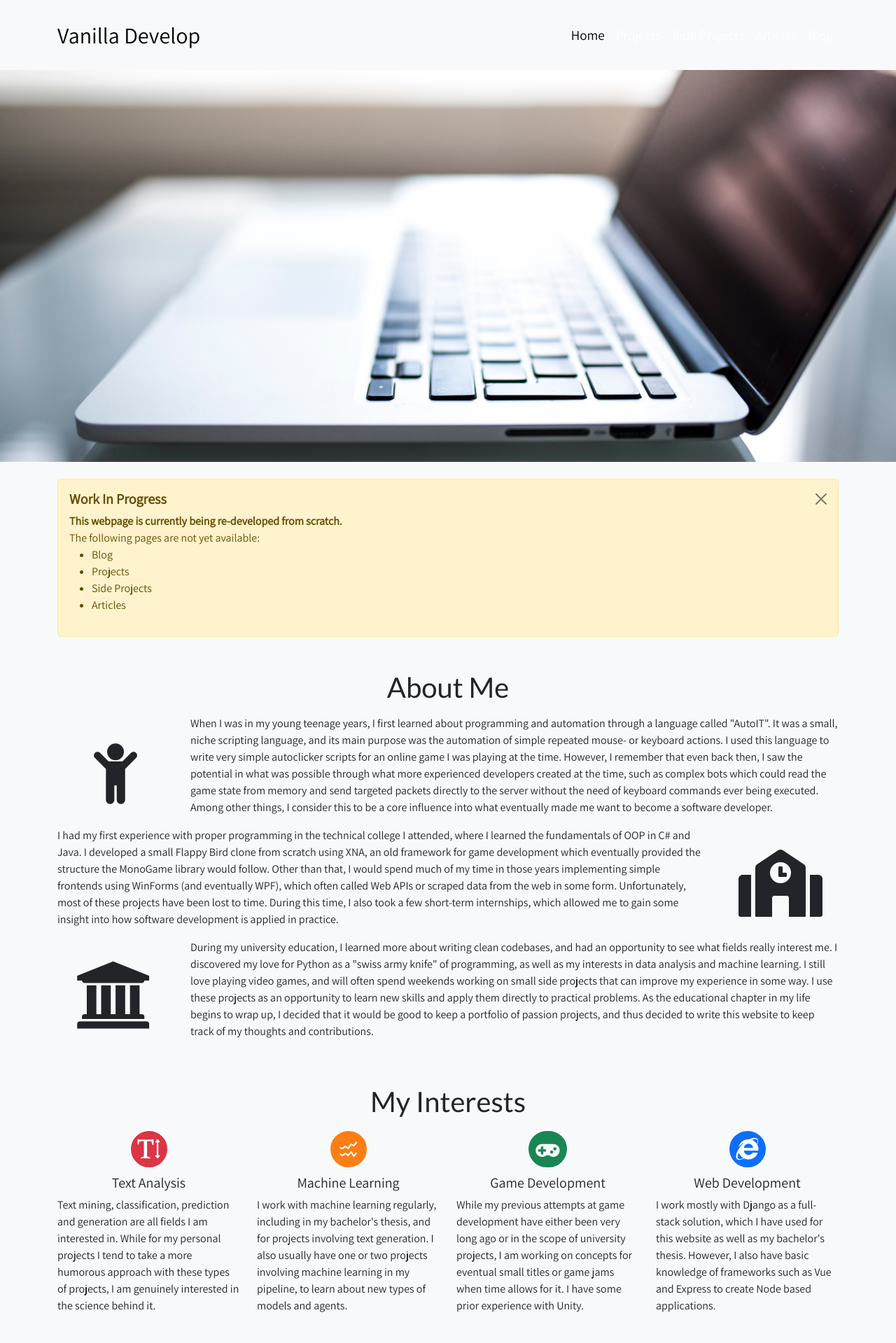
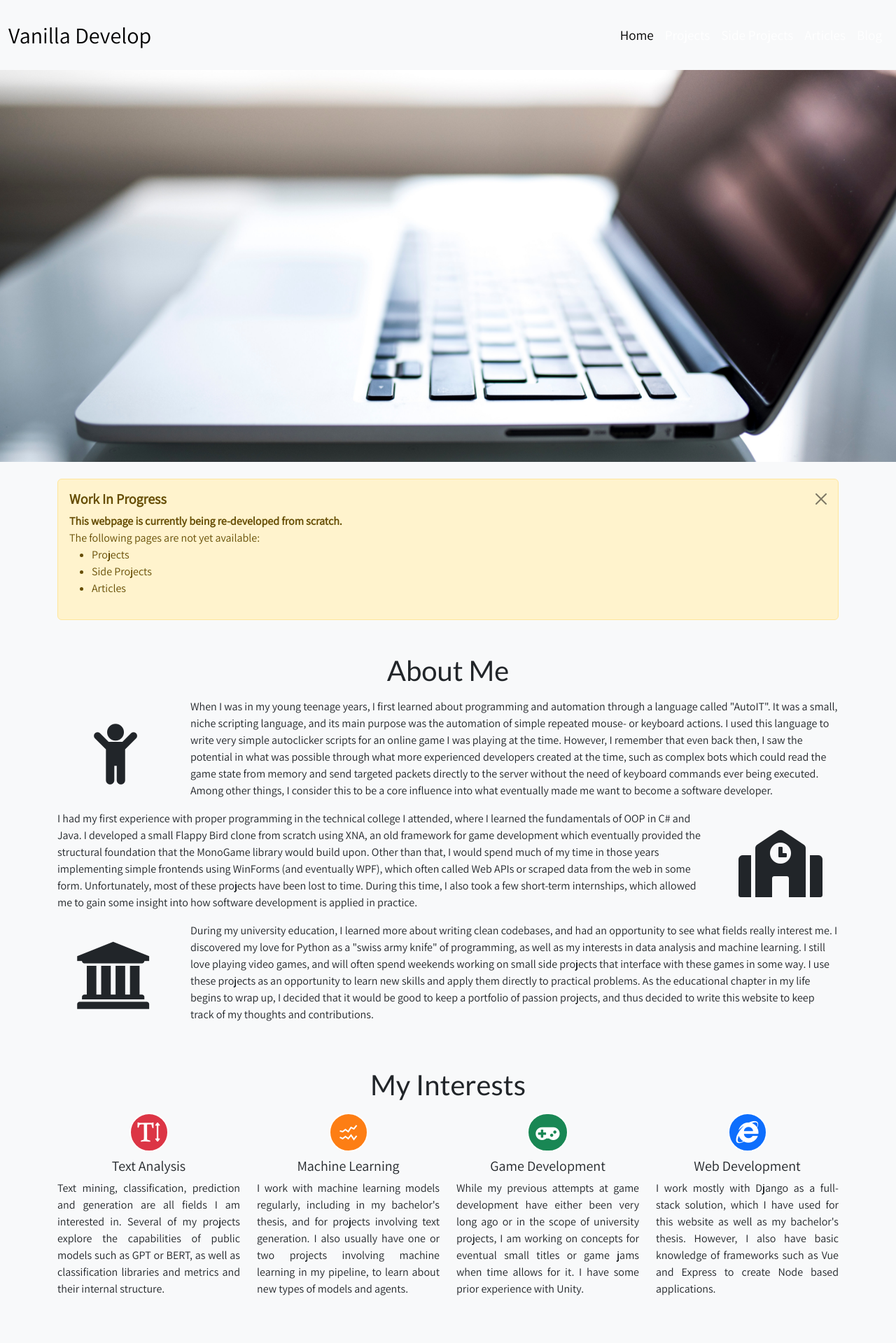
Before and after one commit to VanillaDevelop/VanillaDev, a Django app: page / in a window 1280 px wide. Shown: the top 1919 px of the page at 70% size. Run offline with Django 3.2, Linux system fonts and the light colour scheme; some libraries are stand-ins or nearby versions.

Commit message:
Various text and style fixes on the main page

```diff
--- a/vanilladev/home/templates/home/index.html
+++ b/vanilladev/home/templates/home/index.html
@@ -15,7 +15,6 @@
         <h5 class="alert-heading"><strong>Work In Progress</strong></h5><span><strong>This webpage is currently being
                 re-developed from scratch.</strong><br>The following pages are not yet available:<br></span>
         <ul>
-            <li>Blog</li>
             <li>Projects</li>
             <li>Side Projects</li>
             <li>Articles</li>
@@ -25,7 +24,8 @@
 <div class="container mt-5">
     <h1 class="text-center mb-3">About Me</h1>
     <div class="row row-about">
-        <div class="col d-flex justify-content-center align-items-center"><i class="fa fa-child icon-large"></i></div>
+        <div class="col d-flex justify-content-center align-items-center"><i class="fa fa-child icon-large mb-2"></i>
+        </div>
         <div class="col-sm-12 col-lg-10">
             <p>When I was in my young teenage years, I first learned about programming and automation through a language
                 called "AutoIT". It was a small, niche scripting language, and its main purpose was the automation of
@@ -38,26 +38,28 @@
         </div>
     </div>
     <div class="row flex-row-reverse row-about">
-        <div class="col d-flex justify-content-center align-items-center"><i class="fas fa-school icon-large"></i></div>
+        <div class="col d-flex justify-content-center align-items-center"><i class="fas fa-school icon-large mb-2"></i>
+        </div>
         <div class="col-sm-12 col-lg-10">
             <p>I had my first experience with proper programming in the technical college I attended, where I learned
                 the fundamentals of OOP in C# and Java. I developed a small Flappy Bird clone from scratch using XNA, an
-                old framework for game development which eventually provided the structure the MonoGame library would
-                follow. Other than that, I would spend much of my time in those years implementing simple frontends
-                using WinForms (and eventually WPF), which often called Web APIs or scraped data from the web in some
-                form. Unfortunately, most of these projects have been lost to time. During this time, I also took a few
-                short-term internships, which allowed me to gain some insight into how software development is applied
-                in practice.<br></p>
+                old framework for game development which eventually provided the structural foundation that the MonoGame
+                library would build upon. Other than that, I would spend much of my time in those years implementing
+                simple frontends using WinForms (and eventually WPF), which often called Web APIs or scraped data from
+                the web in some form. Unfortunately, most of these projects have been lost to time. During this time, I
+                also took a few short-term internships, which allowed me to gain some insight into how software
+                development is applied in practice.<br></p>
         </div>
     </div>
     <div class="row row-about">
-        <div class="col d-flex justify-content-center align-items-center"><i class="fa fa-university icon-large"></i>
+        <div class="col d-flex justify-content-center align-items-center"><i
+                class="fa fa-university icon-large mb-2"></i>
         </div>
         <div class="col-sm-12 col-lg-10">
             <p>During my university education, I learned more about writing clean codebases, and had an opportunity to
                 see what fields really interest me. I discovered my love for Python as a "swiss army knife" of
                 programming, as well as my interests in data analysis and machine learning. I still love playing video
-                games, and will often spend weekends working on small side projects that can improve my experience in
+                games, and will often spend weekends working on small side projects that interface with these games in
                 some way. I use these projects as an opportunity to learn new skills and apply them directly to
                 practical problems. As the educational chapter in my life begins to wrap up, I decided that it would be
                 good to keep a portfolio of passion projects, and thus decided to write this website to keep track of my
@@ -67,18 +69,19 @@
 </div>
 <div class="container mt-5">
     <h1 class="text-center mb-3">My Interests</h1>
-    <div class="row row-cols-sm-1 row-cols-md-2 row-cols-lg-4">
+    <div class="row row-cols-1 row-cols-md-2 row-cols-lg-4">
         <div class="col d-flex flex-column align-items-center feature"><i class="fa fa-text-height feature_icon"
                 id="feature_textanalysis"></i>
             <h5 class="mt-2">Text Analysis</h5>
-            <p>Text mining, classification, prediction and generation are all fields I am interested in. While for my
-                personal projects I tend to take a more humorous approach with these types of projects, I am genuinely
-                interested in the science behind it.</p>
+            <p>Text mining, classification, prediction and generation are all fields I am interested in. Several of my
+                projects explore the capabilities of public models such as GPT or BERT, as well as classification
+                libraries and metrics and their internal structure.</p>
         </div>
         <div class="col d-flex flex-column align-items-center feature"><i class="la la-line-chart feature_icon"
                 id="feature_machinelearning"></i>
             <h5 class="mt-2">Machine Learning</h5>
-            <p>I work with machine learning regularly, including in my bachelor's thesis, and for projects involving
+            <p>I work with machine learning models regularly, including in my bachelor's thesis, and for projects
+                involving
                 text generation. I also usually have one or two projects involving machine learning in my pipeline, to
                 learn about new types of models and agents.</p>
         </div>
@@ -101,18 +104,19 @@
 <div class="container mt-5">
     <h1 class="text-center mb-3">What I do</h1>
     <p class="two-columns">I am currently a full-time student working on my master's degree in Software Engineering. As
-        I plan on finishing my degree in the recommended time, this takes up a good chunk of my time. I usually invest
+        I plan on finishing my degree without delays, this takes up a good chunk of my time. I usually invest
         some of my free time into broadening my horizons when it comes to software development. I like learning about
         new frameworks and technologies by applying them to toy projects that are personally useful to me in some way.
         Through this, I have learned the basics of <strong>Unity</strong>, <strong>Vue</strong>,
-        <strong>TensorFlow</strong>, <strong>NodeJS</strong>,&nbsp;and other frameworks. On top of that, I also have
+        <strong>TensorFlow</strong>, <strong>NodeJS</strong>, and other frameworks. On top of that, I also have
         professional backgrounds through my education in creating applications with a variety of languages such as
-        <strong>C# </strong>and&nbsp;<strong>Python</strong>. Generally, I will be working on one or two such projects
+        <strong>C# </strong>and <strong>Python</strong>. Generally, I will be working on one or two such projects
         simultaneously. On top of that, I also enjoy data analysis and its applications especially within the field of
         machine learning. I like reporting my findings and experiments in these domains, and so I occasionally write
-        <strong>Articles</strong> about them. I try to apply some scientific rigor to these articles, applying known
-        metrics and following best practices while also attempting to stay within the realm of what is both enjoyable
-        and interesting to read.</p>
+        <strong>articles</strong> about them. I try to apply some scientific rigor to these articles, including the use
+        of known metrics and best practices to draw conclusions, while also attempting to stay within the realm of what
+        is both enjoyable and interesting to read. On my <strong>blog</strong>, I post occasional updates about my
+        projects in order to stay on top of regularly updating my web presence.</p>
 </div>
 <div class="container mt-5">
     <h1 class="text-center mb-4">Recent Work</h1>
@@ -121,7 +125,7 @@
             <div class="d-flex flex-column justify-content-between h-100">
                 <div>
                     <div class="d-flex justify-content-between">
-                        <h5>&nbsp;GPT-2 Subreddit Simulation</h5><span><strong>ARTICLE&nbsp;</strong><i
+                        <h5>GPT-2 Subreddit Simulation</h5><span><strong>ARTICLE </strong><i
                                 class="fab fa-connectdevelop"></i></span>
                     </div>
                     <p>This introductory article to GPT-2 lays the foundation for a future software project aiming to
@@ -135,8 +139,8 @@
             <div class="d-flex flex-column justify-content-between h-100">
                 <div>
                     <div class="d-flex justify-content-between">
-                        <h5>Vanilla Develop Website</h5><span><strong>PROJECT</strong>&nbsp;<i
-                                class="fab fa-connectdevelop"></i></span>
+                        <h5>Vanilla Develop Website</h5><span><strong>PROJECT</strong> <i
+                                class="fab fa-chrome"></i></span>
                     </div>
                     <p>This website is currently being re-written from scratch using Django after alternatives such as
                         Squarespace and WordPress proved to be too much of a nuisance to configure. When completed, the
@@ -149,13 +153,13 @@
             <div class="d-flex flex-column justify-content-between h-100">
                 <div>
                     <div class="d-flex justify-content-between">
-                        <h5>Rust Helper</h5><span><strong>SIDE</strong>&nbsp;<strong>PROJECT&nbsp;</strong><i
-                                class="fab fa-connectdevelop"></i></span>
+                        <h5>Rust Helper</h5><span><strong>SIDE</strong> <strong>PROJECT </strong><i
+                                class="fas fa-calculator"></i></span>
                     </div>
-                    <p>A small GitHub hosted side-project which calculates and simulates certain game mechanics&nbsp;of
+                    <p>A small GitHub hosted side-project which calculates and simulates certain game mechanics of
                         the video game Rust. As it was my first attempt of using Vue, the code style is rather
-                        inconsistent, as I was trying out several techniques of data-flow (classic parent-child
-                        communication as well as using the VueX store).<br><br></p>
+                        inconsistent, due to several techniques of data-flow (e.g. classic parent-child
+                        communication as well as using the VueX store for centralized state) being used.<br><br></p>
                 </div><a class="link-readmore" href="#">Read More &gt;</a>
             </div>
         </div>
@@ -163,11 +167,11 @@
             <div class="d-flex flex-column justify-content-between h-100">
                 <div>
                     <div class="d-flex justify-content-between">
-                        <h5>Aion Classic Sentiment Analysis</h5><span><strong>ARTICLE&nbsp;</strong><i
-                                class="fab fa-connectdevelop"></i></span>
+                        <h5>Aion Classic Sentiment Analysis</h5><span><strong>ARTICLE </strong><i
+                                class="fas fa-user-friends"></i></span>
                     </div>
                     <p>In the summer of 2021, the classic MMORPG Aion was re-released in the North American area. This
-                        version featured the content available near its original launch, but introduced new
+                        version of the game featured the content available at its original launch, but introduced new
                         microtransaction systems which upset the originally intended game design. This article explores
                         the public response to this decision.</p>
                 </div><a class="link-readmore" href="#">Read More &gt;</a>
--- a/vanilladev/vanilladev/assets/css/styles.css
+++ b/vanilladev/vanilladev/assets/css/styles.css
@@ -40,7 +40,7 @@ h1 {
 }
 
 #navbar-main {
-  height: 100px;
+  min-height: 100px;
 }
 
 @media (min-width: 768px) {
@@ -60,6 +60,7 @@ h1 {
 .project-column {
   min-height: 200px;
   margin-bottom: 20px;
+  display: flex;
 }
 
 .link-readmore {
@@ -290,3 +291,7 @@ a.nav-link:focus {
 .blogpagination-nav {
   margin-bottom: 40px;
 }
+
+.feature > p {
+  text-align: justify;
+}
--- a/vanilladev/vanilladev/templates/base.html
+++ b/vanilladev/vanilladev/templates/base.html
@@ -24,9 +24,14 @@
 
 <body>
     <nav class="navbar navbar-light navbar-expand-md" id="navbar-main">
-        <div class="container"><a class="navbar-brand" href="{% url 'home:index' %}">Vanilla Develop</a><button data-bs-toggle="collapse" class="navbar-toggler" data-bs-target="#navcol-1"><span class="visually-hidden">Toggle navigation</span><span class="navbar-toggler-icon"></span></button>
+        <div class="container-fluid">
+            <a class="navbar-brand" href="{% url 'home:index' %}">Vanilla Develop</a>
+            <button type="button" data-bs-toggle="collapse" class="navbar-toggler" data-bs-target="#navcol-1"
+                aria-controls="navcol-1" aria-expanded="false" aria-label="Toggle navigation">
+                <span class="navbar-toggler-icon"></span>
+            </button>
             <div class="collapse navbar-collapse" id="navcol-1">
-                <ul class="navbar-nav ms-auto" style="font-family: Assistant, sans-serif;">
+                <ul class="navbar-nav ms-auto">
                     <li class="nav-item"><a class="nav-link active" href="{% url 'home:index' %}">Home</a></li>
                     <li class="nav-item"><a class="nav-link" href="#">Projects</a></li>
                     <li class="nav-item"><a class="nav-link" href="#">Side Projects</a></li>
@@ -39,11 +44,12 @@
     {% block content %}
     {% endblock %}
     <footer class="text-light">
-        <div class="d-flex flex-column justify-content-center align-items-center"><span class="text-center">© Vanilla 2022<br></span>
-            <div><a class="social-link" href="https://www.kaggle.com/vanilladev"><i class="fab fa-kaggle link-icon"></i></a><span>&nbsp;</span><a class="social-link" href="https://github.com/VanillaDevelop"><i class="fa fa-github link-icon"></i></a></div>
+        <div class="d-flex flex-column justify-content-center align-items-center"><span class="text-center">© Vanilla
+                2022<br></span>
+            <div><a class="social-link" href="https://www.kaggle.com/vanilladev"><i
+                        class="fab fa-kaggle link-icon"></i></a><span>&nbsp;</span><a class="social-link"
+                    href="https://github.com/VanillaDevelop"><i class="fa fa-github link-icon"></i></a></div>
         </div>
     </footer>
-    <script src="assets/bootstrap/js/bootstrap.min.js"></script>
 </body>
-
 </html>
```
Also changed, not shown: bsdesign-output/assets/css/styles.css (+6 -1 lines), bsdesign-output/index.html (+12 -12 lines), 1 other file.
